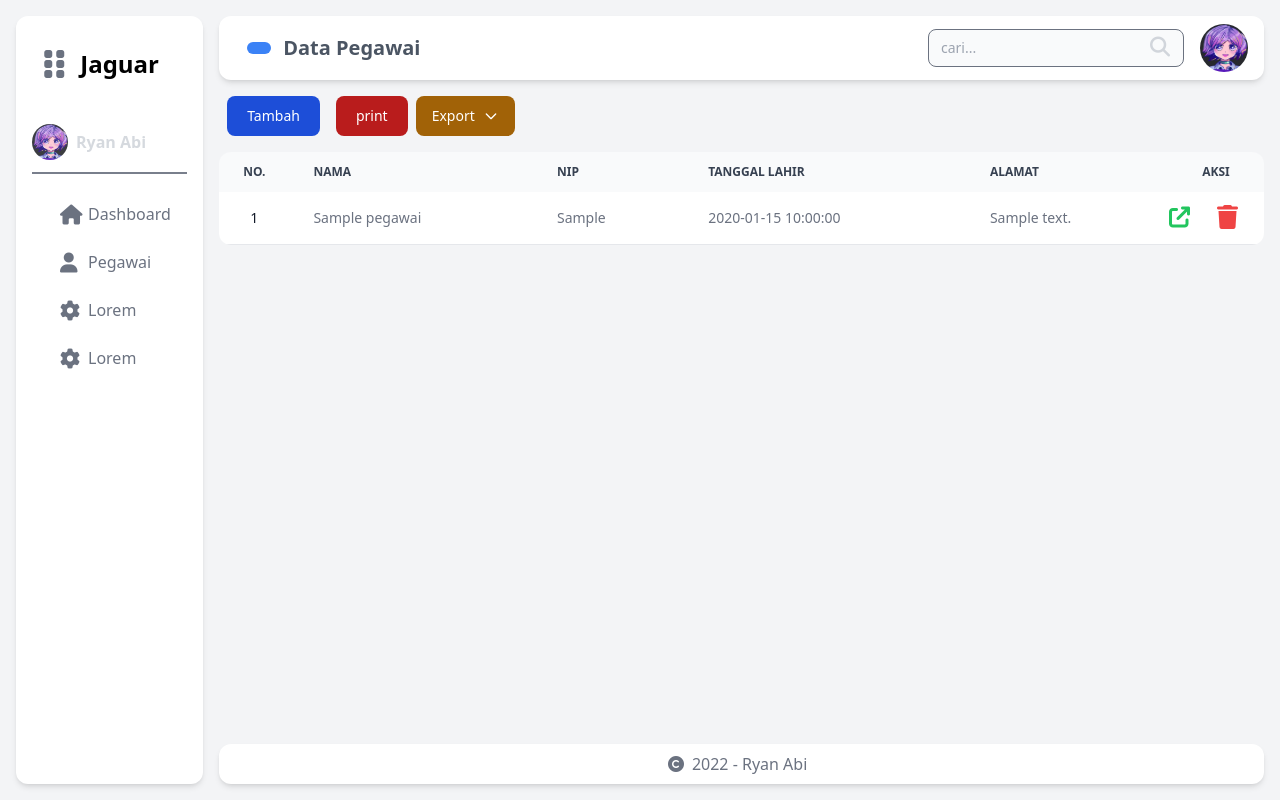
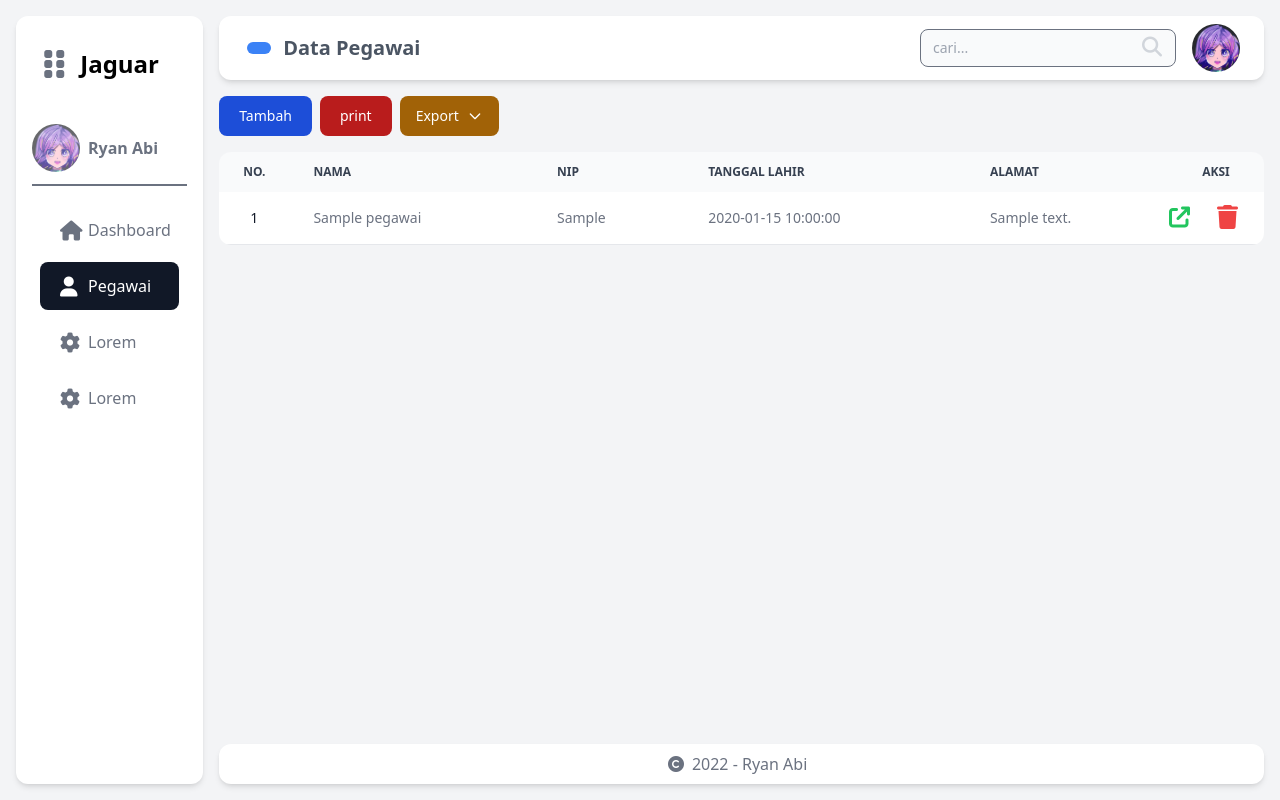
Before and after one commit to ryanabi-RA/dashboard-ci, a CodeIgniter app: page /dashboard-ci-tailwind/index.php/pegawai/search in a window 1280 px wide. Run offline with CodeIgniter, Linux system fonts and the light colour scheme; tables that the repository leaves empty or names only in its code hold one stand-in row (values such as "Sample post"); some libraries are stand-ins or nearby versions.

Commit message:
update minor: Tampilan UI

```diff
--- a/application/config/autoload.php
+++ b/application/config/autoload.php
@@ -132,4 +132,4 @@
 |
 |	$autoload['model'] = array('first_model' => 'first');
 */
-$autoload['model'] = array('m_pegawai');
+$autoload['model'] = array('M_pegawai');
--- a/application/controllers/Pegawai.php
+++ b/application/controllers/Pegawai.php
@@ -13,6 +13,7 @@
 		$this->load->library('pagination');
 
 		$config['base_url'] = 'http://localhost/dashboard-ci-tailwind/pegawai/index';
+		// $config['base_url'] = 'https://avallion.000webhostapp.com/pegawai/index';
 		$config['total_rows'] = $this->db->get('pegawai')->num_rows();
 		$config['per_page'] = 6;
 
@@ -163,7 +164,7 @@
 
 		$this->db->where($where);
 		$this->db->update('pegawai', $data);
-		// $this->m_pegawai->update_data($where, $data, 'pegawai');
+		// $this->M_pegawai->update_data($where, $data, 'pegawai');
 		redirect('pegawai');
 	}
 
@@ -181,7 +182,9 @@
 		$this->load->library('pagination');
 
 		$keyword = $this->input->post('keyword');
-		$data['pegawai'] = $this->m_pegawai->get_keyword($keyword);
+		$data['pegawai'] = $this->M_pegawai->get_keyword($keyword);
+		$config['base_url'] = 'http://localhost/dashboard-ci-tailwind/pegawai/index';
+		// $config['base_url'] = 'https://avallion.000webhostapp.com/pegawai/search/index';
 		$data['start'] = $this->uri->segment(4);
 
 		$data['pagination'] = $this->pagination->create_links();
@@ -189,7 +192,7 @@
 		$this->load->view('templates/Header', $data);
 		$this->load->view('templates/Sidebar');
 		$this->load->view('templates/Navbar', $data);
-		$this->load->view('pages/pegawai', $data);
+		$this->load->view('pages/Search', $data);
 		$this->load->view('templates/Footer');
 	}
 
--- a/application/controllers/Profile.php
+++ b/application/controllers/Profile.php
@@ -13,6 +13,6 @@
 		$this->load->view('templates/Sidebar');
 		$this->load->view('templates/Navbar', $data);
 		$this->load->view('pages/Profile');
-		// $this->load->view('templates/Footer');
+		$this->load->view('templates/Footer');
 	}
 }
--- a/application/models/M_Pegawai.php
+++ b/application/models/M_Pegawai.php
@@ -1,6 +1,6 @@
 <?php
 
-class M_Pegawai extends CI_Model
+class M_pegawai extends CI_Model
 {
     public function get_keyword($keyword)
     {
@@ -11,6 +11,7 @@
         $this->db->or_like('tgl_lahir', $keyword);
         $this->db->or_like('alamat', $keyword);
         $this->db->or_like('no_telp', $keyword);
+        $this->db->order_by('nama');
         return $this->db->get()->result();
     }
 }
--- a/application/views/pages/Search.php
+++ b/application/views/pages/Search.php
@@ -1,11 +1,35 @@
 <!-- Pegawai Page -->
 <div class="grow m-0 py-2 md:py-4 w-full" id="content">
-    <!-- Modal toggle -->
+
     <div class="container-content">
-        <div class="container-button">
+        <!-- Modal toggle -->
+        <div class="container-button flex">
             <button class="block text-white bg-blue-700 hover:bg-blue-800 focus:ring-4 focus:outline-none focus:ring-blue-300 font-medium rounded-lg text-sm px-5 py-2.5 text-center dark:bg-blue-600 dark:hover:bg-blue-700 dark:focus:ring-blue-800" type="button" data-modal-toggle="authentication-modal">
                 Tambah
             </button>
+            <a href="<?= base_url('pegawai/print'); ?>">
+                <button class=" mx-2 block text-white bg-red-700 hover:bg-blue-800 focus:ring-4 focus:outline-none focus:ring-blue-300 font-medium rounded-lg text-sm px-5 py-2.5 text-center dark:bg-red-600 dark:hover:bg-red-700 dark:focus:ring-blue-800" type="button" data-modal-toggle="authentication-modal">
+                    <!-- <i class="fa-solid mx-2 fa-print">Print</i> -->
+                    print
+                </button>
+            </a>
+            <button id="dropdownExport" data-dropdown-toggle="dropdownMenuExport" class="text-white bg-yellow-700 hover:bg-yellow-800 focus:ring-4 focus:outline-none focus:ring-yellow-300 font-medium rounded-lg text-sm px-4 py-2.5 text-center inline-flex items-center dark:bg-yellow-600 dark:hover:bg-yellow-700 dark:focus:ring-yellow-800" type="button">
+                Export
+                <svg class="ml-2 w-4 h-4" aria-hidden="true" fill="none" stroke="currentColor" viewBox="0 0 24 24" xmlns="http://www.w3.org/2000/svg">
+                    <path stroke-linecap="round" stroke-linejoin="round" stroke-width="2" d="M19 9l-7 7-7-7"></path>
+                </svg>
+            </button>
+            <!-- Dropdown menu -->
+            <div id="dropdownMenuExport" class="hidden z-10 w-44 bg-white rounded divide-y divide-gray-100 shadow dark:bg-gray-700">
+                <ul class="py-1 text-sm text-gray-700 dark:text-gray-200" aria-labelledby="dropdownExport">
+                    <li>
+                        <a href="<?= base_url('pegawai/pdf1') ?>" class="block py-2 px-4 hover:bg-gray-100 dark:hover:bg-gray-600 dark:hover:text-white">PDF</a>
+                    </li>
+                    <li>
+                        <a href="<?= base_url('pegawai/exportExcel') ?>" class="block py-2 px-4 hover:bg-gray-100 dark:hover:bg-gray-600 dark:hover:text-white">Excrl</a>
+                    </li>
+                </ul>
+            </div>
         </div>
 
         <!-- Main modal -->
@@ -56,6 +80,7 @@
                 </div>
             </div>
         </div>
+
         <table class="my-4 w-full text-sm text-left text-gray-500 rounded-xl overflow-hidden">
             <thead class="text-xs text-gray-700 uppercase bg-gray-50 dark:bg-gray-700 dark:text-gray-400">
                 <tr>
@@ -110,5 +135,19 @@
                 </tbody>
             <?php endforeach; ?>
         </table>
+
+        <div class="w-full flex justify-center">
+            <?php
+            //trigger exception in a "try" block
+            try {
+                echo $this->pagination->create_links();
+            }
+
+            //catch exception
+            catch (Exception $e) {
+                echo 'Message: ' . $e->getMessage();
+            }
+            ?>
+        </div>
     </div>
 </div>
--- a/application/views/templates/Footer.php
+++ b/application/views/templates/Footer.php
@@ -5,7 +5,7 @@
 </section>
 <script src="https://cdn.jsdelivr.net/npm/bootstrap@5.2.3/dist/js/bootstrap.bundle.min.js" integrity="sha384-kenU1KFdBIe4zVF0s0G1M5b4hcpxyD9F7jL+jjXkk+Q2h455rYXK/7HAuoJl+0I4" crossorigin="anonymous"></script>
 <script src="https://unpkg.com/flowbite@1.5.4/dist/flowbite.js"></script>
-<script src="https://ajax.googleapis.com/ajax/libs/jquery/2.1.3/jquery.min.js"></script>
+<!--<script src="https://ajax.googleapis.com/ajax/libs/jquery/2.1.3/jquery.min.js"></script>-->
 </body>
 
 </html>
--- a/application/views/templates/Header.php
+++ b/application/views/templates/Header.php
@@ -4,6 +4,7 @@
     <meta charset="UTF-8">
     <meta http-equiv="X-UA-Compatible" content="IE=edge">
     <meta name="viewport" content="width=device-width, initial-scale=1.0">
+    <meta  name="description" content="jaguar is a worker management website">
     <title><?= $title; ?></title>
     <link rel="stylesheet" href="https://cdnjs.cloudflare.com/ajax/libs/font-awesome/6.2.1/css/all.min.css">
     <link href="https://cdnjs.cloudflare.com/ajax/libs/tailwindcss/2.0.2/tailwind.min.css" rel="stylesheet">
--- a/application/views/templates/Navbar.php
+++ b/application/views/templates/Navbar.php
@@ -8,7 +8,7 @@
             <?= form_open('pegawai/search'); ?>
             <div class="flex" id="search">
                 <input type="text" name="keyword" id="keyword" placeholder="cari..." class="mx-4 bg-gray-50 text-gray-900 text-sm rounded-lg focus:ring-blue-500 focus:border-blue-500 block w-64 dark:bg-gray-600 dark:border-gray-500 dark:placeholder-gray-400 dark:text-white">
-                <button type="submit" class="">
+                <button type="submit" id="toggleSearch" name="toggleSearch" aria-label="toggleSearch">
                     <i class="-ml-20 text-[20px] text-gray-300 fa-solid fa-search"></i>
                 </button>
             </div>
@@ -27,8 +27,8 @@
         </a> -->
 
 
-        <button id="dropdownUser" data-dropdown-toggle="dropdownMenuUser" class="flex items-center focus:outline-none" type="button">
-                <img src="<?php echo base_url('assets/foto/default.png') ?>" class="w-[48px] h-[48px] rounded-[24px]" alt="User Image">
+        <button id="dropdownUser" data-dropdown-toggle="dropdownMenuUser" class="mr-0 md:mr-2 w-[48px] h-[48px] rounded-[24px] overflow-hidden focus:outline-none" type="button">
+                <img src="<?php echo base_url('assets/foto/default.png') ?>" class="" alt="User Image">
         </button>
         <!-- Dropdown menu -->
         <div id="dropdownMenuUser" class="hidden z-10 p-2 bg-white rounded divide-y divide-gray-100 shadow dark:bg-gray-700">
--- a/application/views/templates/Sidebar.php
+++ b/application/views/templates/Sidebar.php
@@ -1,7 +1,7 @@
 <!-- Sidebar  -->
 <section class="-ml-4 md:ml-0 mr-4 md:p-4 w-fit md:w-64 max-h-screen rounded-tr-xl rounded-br-lg md:rounded-xl bg-white dark:bg-slate-800 shadow-md  flex-col lg:w-[15%]" id="sidebar">
     <!-- header  -->
-    <a href="<?= base_url('') ?>" class="">
+    <a href="<?= base_url('') ?>" aria-label="Icon header sidebar">
         <section class="w-full h-16 flex items-center justify-center dark:text-white" id="sidebar-header">
 
             <div class="icon" id="icon">
@@ -17,37 +17,39 @@
     </a>
 
     <a href="<?= base_url('profile') ?>" class="hidden md:grid">
-        <div class="py-3 mt-4 mb-2 flex items-center justify-center md:justify-start border-b-2 border-gray-500 opacity-90 flex-wrap" id="user-panel">
-            <img src="<?php echo base_url('assets/foto/default.png') ?>" class="mr-0 md:mr-2 w-[36px] h-[36px] rounded-[18px]" alt="User Image">
-            <p class="text-gray-300 text-[16px] font-bold">Ryan Abi</p>
+        <div class="py-3 mt-4 mb-2 flex items-center justify-center md:justify-start border-b-2 border-gray-500 flex-wrap" id="user-panel">
+            <div class="mr-0 md:mr-2 w-[48px] h-[48px] rounded-[24px] overflow-hidden opacity-70">
+                <img src="<?php echo base_url('assets/foto/default.png') ?>" class="" alt="User Image">
+            </div>
+            <p class="text-gray-500 dark:text-gray-300 text-[16px] font-bold">Ryan Abi</p>
         </div>
     </a>
-
+    <?php $x = $this->uri->segment(1); ?>
     <!-- dashboard menu -->
     <ul class="m-2 flex justify-center md:justify-start flex-col">
-        <a href="<?= base_url(''); ?>" class="rounded-lg hover:rounded-lg hover:bg-gray-200 dark:hover:bg-gray-900">
-            <li class="my-6 md:my-1 p-0 md:p-2 px-2 md:px-5 flex items-center ">
-                <i class="text-gray-500 fa-solid fa-home fa-lg w-5 "></i>
-                <p class="mx-2 hidden md:grid text-gray-500 font-medium">Dashboard</p>
-            </li>
-        </a>
-        <a href="<?= base_url('pegawai'); ?>" class="rounded-lg hover:rounded-lg hover:bg-gray-200 dark:hover:bg-gray-900">
-            <li class="my-6 md:my-1 p-0 md:p-2 px-2 md:px-5 flex items-center ">
-                <i class="text-gray-500 fa-solid fa-user fa-lg w-5 "></i>
-                <p class="mx-2 hidden md:grid text-gray-500 font-medium">Pegawai</p>
-            </li>
-        </a>
-        <a href="<?= base_url('error'); ?>" class="rounded-lg hover:rounded-lg hover:bg-gray-200 dark:hover:bg-gray-900">
-            <li class="my-6 md:my-1 p-0 md:p-2 px-2 md:px-5 flex items-center ">
+        <li class="my-1 rounded-lg hover:rounded-lg hover:bg-gray-200 dark:hover:bg-gray-900 <?php if($x == "") { echo $bg = "bg-gray-900"; }?>">
+            <a href="<?= base_url(''); ?>" class="my-6 md:my-1 p-0 md:p-2 px-2 md:px-5 flex items-center" aria-label="Anchor to Dashboard">
+                <i class="text-gray-500 fa-solid fa-home fa-lg w-5 <?php if($x == "") { echo $icon = "text-white font-bold"; }?>"></i>
+                <p class="mx-2 hidden md:grid text-gray-500 font-medium <?php if($x == "") { echo $text = "text-white font-bold"; }?>">Dashboard</p>
+            </a>
+        </li>
+        <li class="my-1 rounded-lg hover:rounded-lg hover:bg-gray-200 dark:hover:bg-gray-900 <?php if($x == "pegawai") { echo $bg = "bg-gray-900"; }?>">
+            <a href="<?= base_url('pegawai'); ?>" class="my-6 md:my-1 p-0 md:p-2 px-2 md:px-5 flex items-center" aria-label="Anchor to Pegawai">
+                <i class="text-gray-500 fa-solid fa-user fa-lg w-5 <?php if($x == "pegawai") { echo $icon = "text-white font-bold"; }?>"></i>
+                <p class="mx-2 hidden md:grid text-gray-500 font-medium <?php if($x == "pegawai") { echo $text = "text-white font-bold"; }?>">Pegawai</p>
+            </a>
+        </li>
+        <li class="my-1 rounded-lg hover:rounded-lg hover:bg-gray-200 dark:hover:bg-gray-900">
+            <a href="<?= base_url('lorem'); ?>" class="my-6 md:my-1 p-0 md:p-2 px-2 md:px-5 flex items-center" aria-label="Anchor to lorem">
                 <i class="text-gray-500 fa-solid fa-gear fa-lg w-5 "></i>
                 <p class="mx-2 hidden md:grid text-gray-500 font-medium">Lorem</p>
-            </li>
-        </a>
-        <a href="<?= base_url('error'); ?>" class="rounded-lg hover:rounded-lg hover:bg-gray-200 dark:hover:bg-gray-900">
-            <li class="my-6 md:my-1 p-0 md:p-2 px-2 md:px-5 flex items-center ">
+            </a>
+        </li>
+        <li class="my-1 rounded-lg hover:rounded-lg hover:bg-gray-200 dark:hover:bg-gray-900">
+            <a href="<?= base_url('lorem'); ?>" class="my-6 md:my-1 p-0 md:p-2 px-2 md:px-5 flex items-center" aria-label="Anchor to lorem">
                 <i class="text-gray-500 fa-solid fa-gear fa-lg w-5 "></i>
                 <p class="mx-2 hidden md:grid text-gray-500 font-medium">Lorem</p>
-            </li>
-        </a>
+            </a>
+        </li>
     </ul>
 </section>
```
Also changed, not shown: application/views/pages/Dashboard.php (+6 -6 lines), assets/foto/anya_forger1.jpeg (added), 1 other file.
